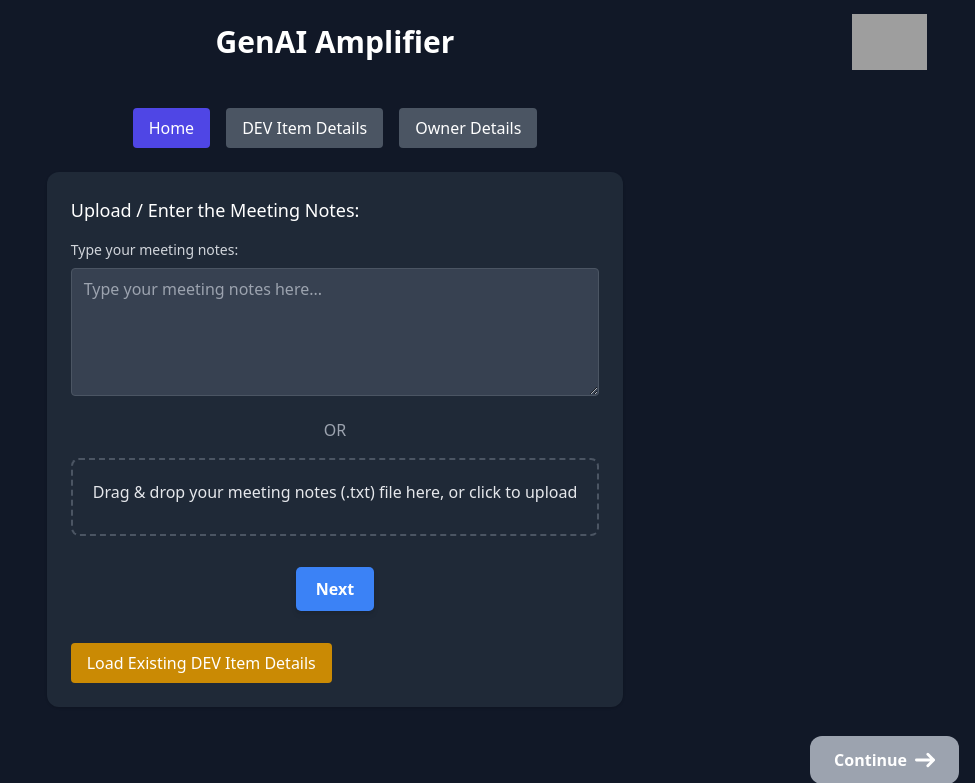
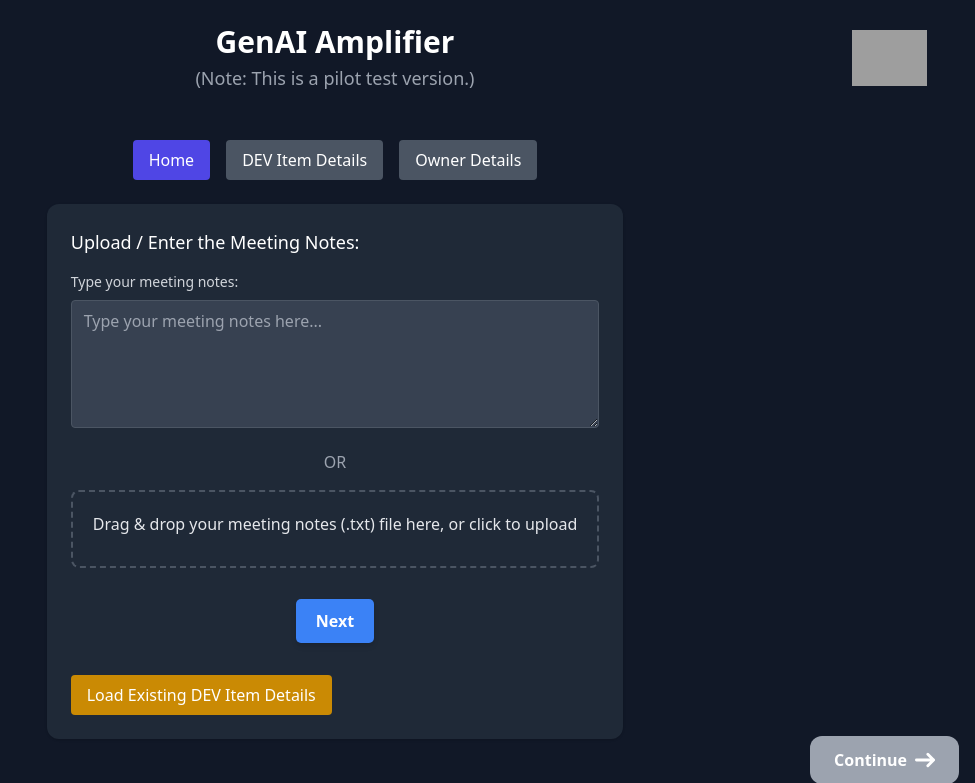
Before and after one commit to naveensomalapuri/NDBS-AIML-TEAM-GenAI-Amplifier, a FastAPI app: page / in a window 1280 px wide. Shown: the top 783 px of the page, without its empty margins (305-1280 px from the left). Run offline with FastAPI, Linux system fonts and the light colour scheme; parts of the project's set-up code (start-up, migrations or seed data) failed here and were passed over; some libraries are stand-ins or nearby versions; grey boxes are pictures that could not be loaded.

Commit message:
Update app.html
Add note message (Note: This is a pilot test version.)

```diff
--- a/templates/app.html
+++ b/templates/app.html
@@ -69,6 +69,7 @@
   </div>
   <div class="mx-auto">
     <h1 class="text-3xl font-bold text-white text-center">GenAI Amplifier</h1>
+    <p class="text-lg text-gray-400 text-center mt-1">(Note: This is a pilot test version.)</p>
   </div>
   <div class="absolute right-6">
     <!-- Logo from static folder -->
```
